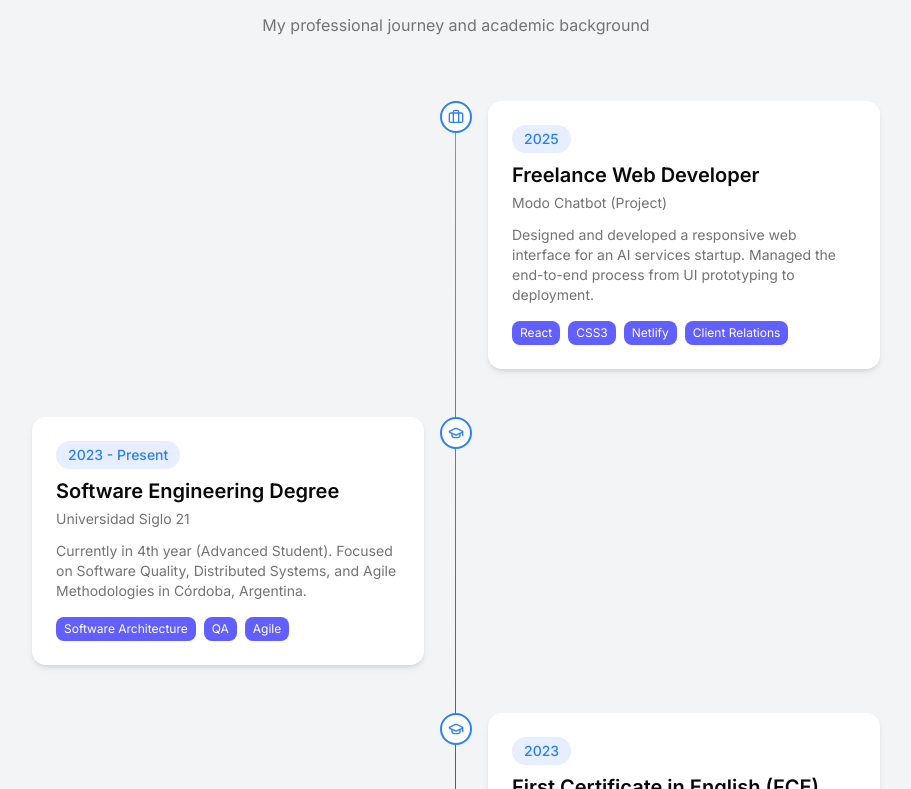
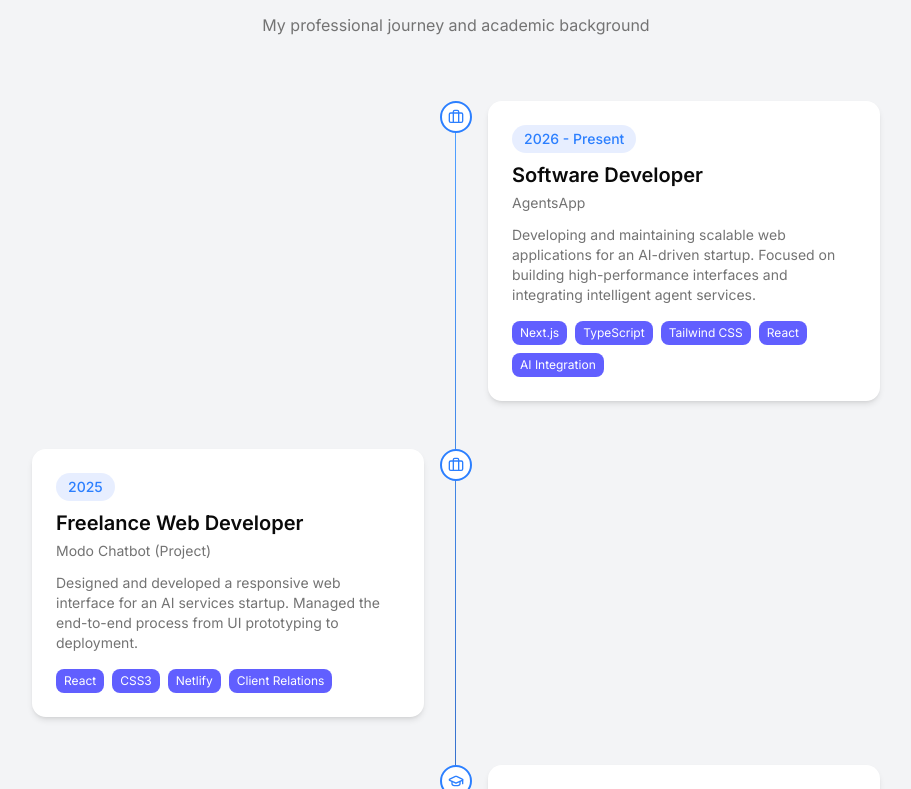
Before and after one commit to FrancoCarranza/portfolio, a Next.js app: page / in a window 1280 px wide. Shown: the part 3531-4320 px from the top of the page, without its empty margins (184-1095 px from the left). Built offline with nearby package versions, Linux system fonts and the light colour scheme; no server answers.

Commit message:
agregado experiencia Agentsapp

```diff
--- a/data.ts
+++ b/data.ts
@@ -55,6 +55,15 @@ export const socialLinks = [
 ];
 
 export const experiences = [
+    {
+        type: "work",
+        title: "Software Developer",
+        company: "AgentsApp",
+        period: "2026 - Present",
+        description:
+            "Developing and maintaining scalable web applications for an AI-driven startup. Focused on building high-performance interfaces and integrating intelligent agent services.",
+        technologies: ["Next.js", "TypeScript", "Tailwind CSS", "React", "AI Integration"],
+    },
     {
         type: "work",
         title: "Freelance Web Developer",
```
